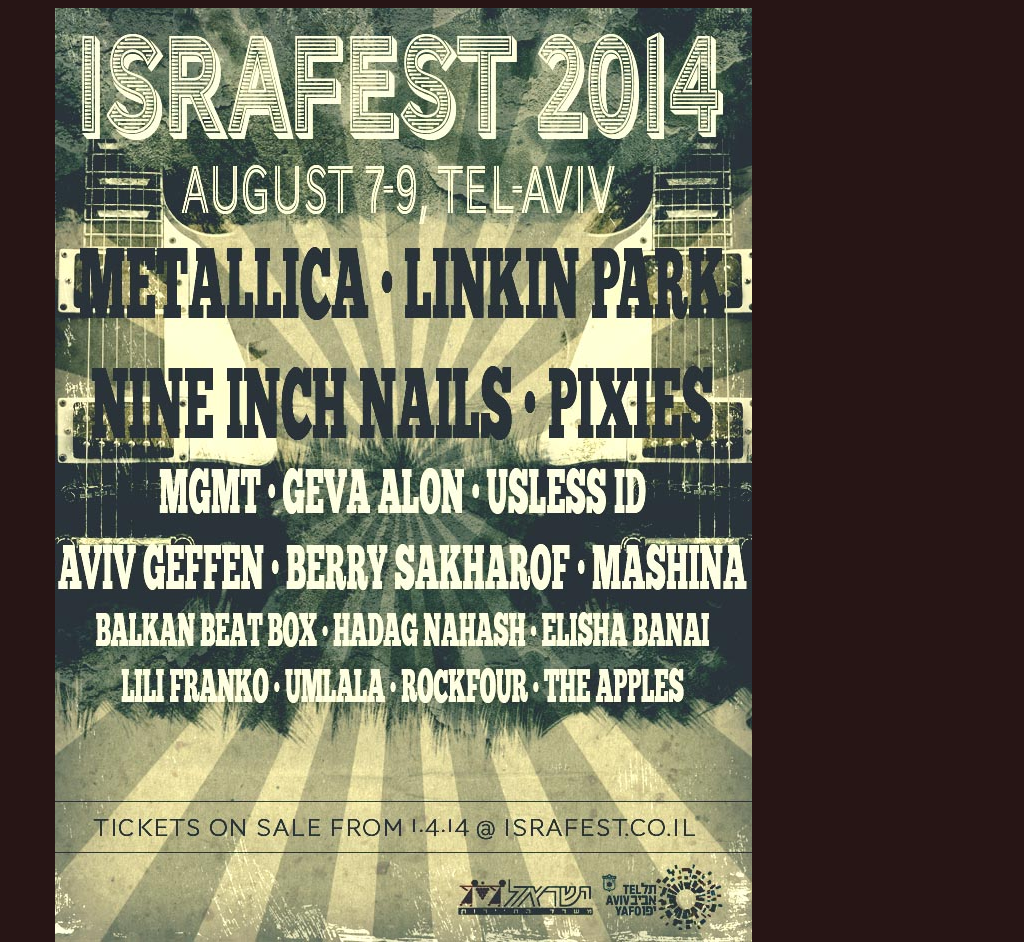
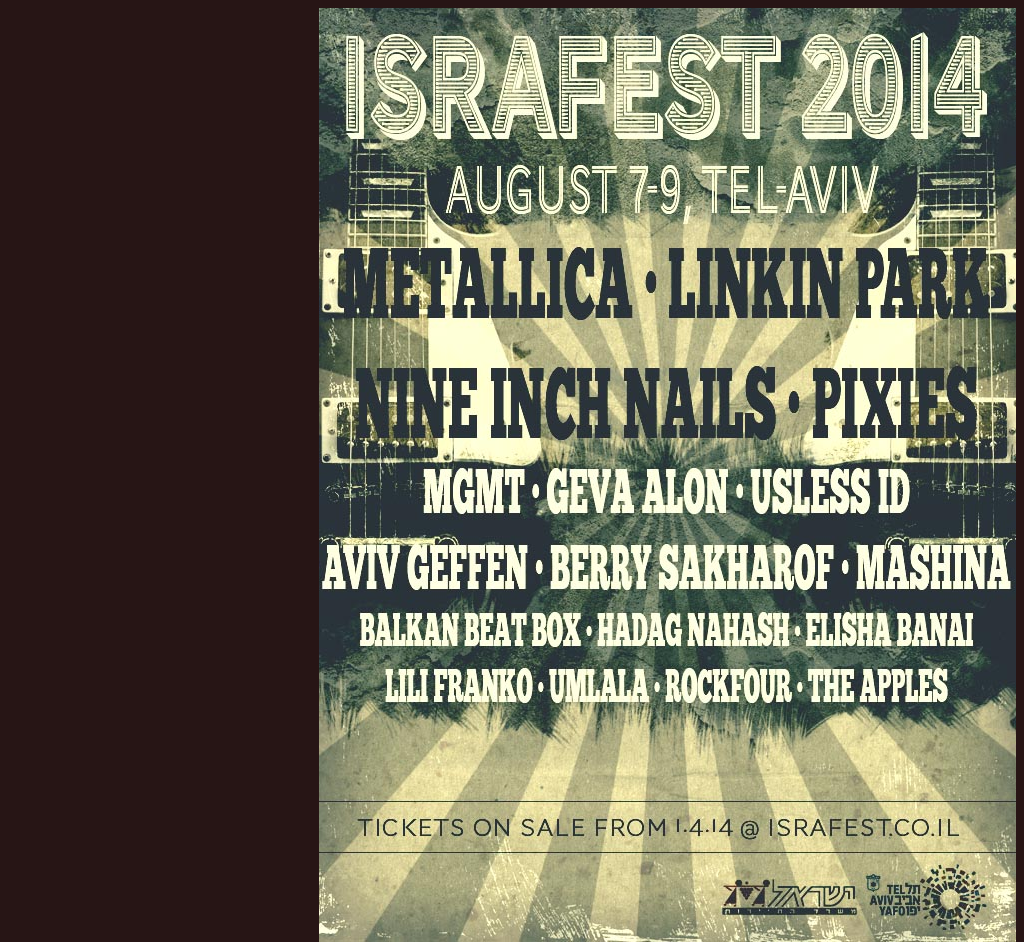
Before and after one commit to israfest/israfest2014, a plain HTML site: page index.html in a window 1280 px wide. Shown: the whole page, without its empty margins (256-1280 px from the left). Drawn offline with Linux system fonts and the light colour scheme.

Commit message:
Update stylesheet.css

```diff
--- a/stylesheets/stylesheet.css
+++ b/stylesheets/stylesheet.css
@@ -3,7 +3,7 @@ body{
 }
 #main_content_wrap {
   height:1000px;
-  width:1000px;
+  width:711;
   background: url(../images/poster.jpg) no-repeat top right;
 
 }
```
